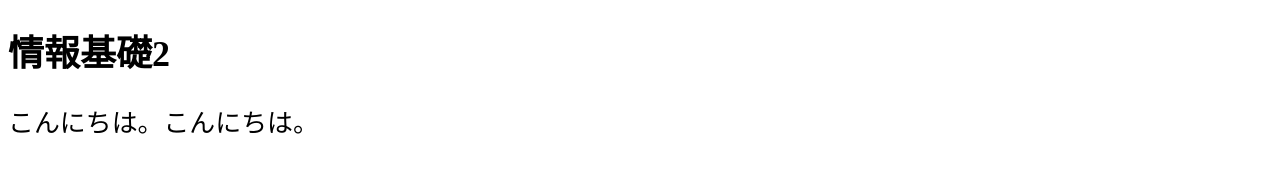
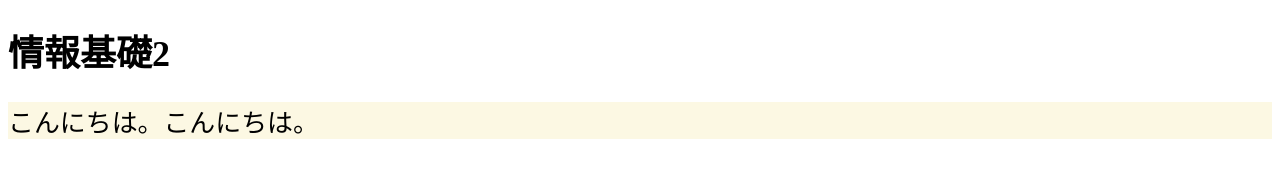
Before and after one commit to RIKURI/lecture08, a plain HTML site: page index.html in a window 1280 px wide. Drawn offline with Linux system fonts and the light colour scheme.

Commit message:
練習問題１

```diff
--- a/index.html
+++ b/index.html
@@ -10,7 +10,7 @@
       <h1>情報基礎2</h1>
     </header>
     <section>
-      <p id="message">こんにちは。こんにちは。</p>
+      <p id="message" class="warning">こんにちは。こんにちは。</p>
       <p id="hidden-message">
         ここは隠れたメッセージです。
       </p>
```
